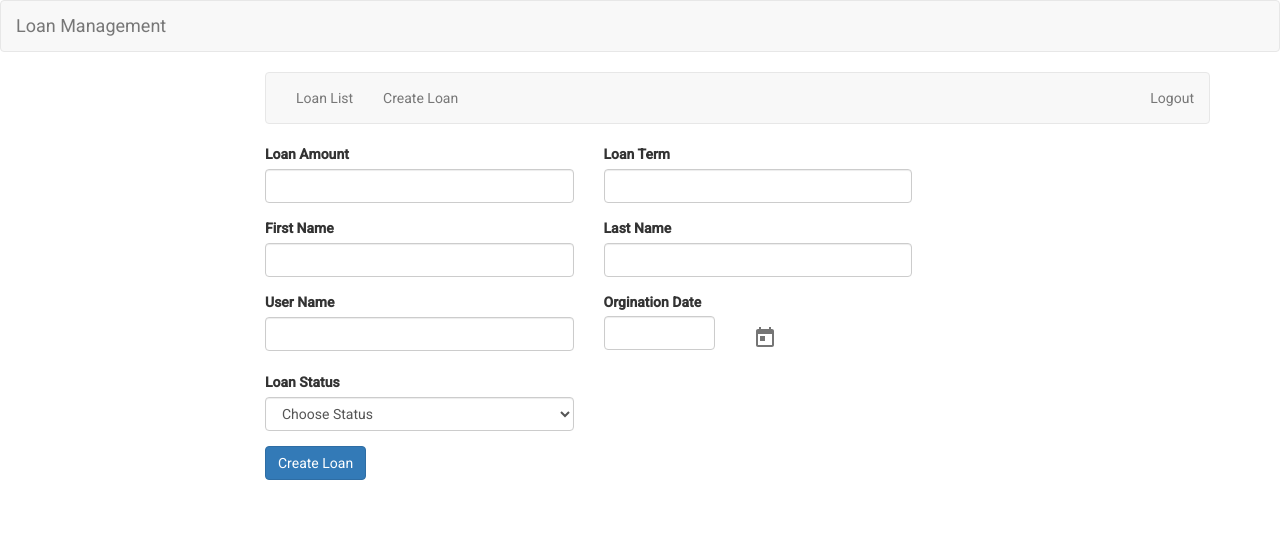
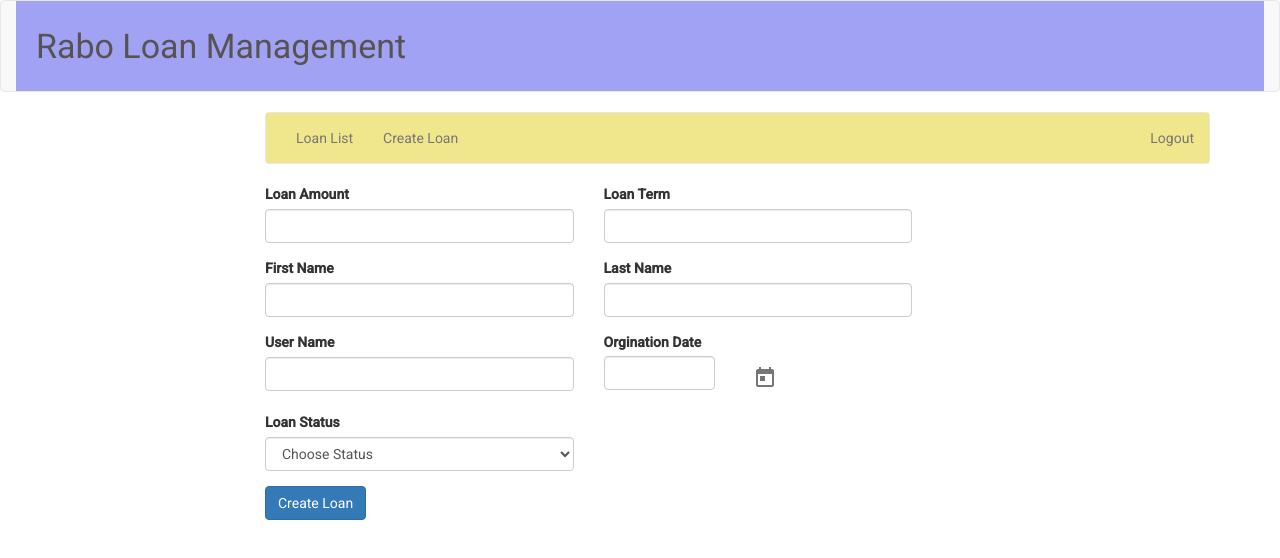
Before and after one commit to venkatesha1710/loan-management-system, an Angular app: page /loan in a window 1280 px wide. Shown: the top 558 px of the page. Built offline with nearby package versions, Linux system fonts and the light colour scheme; sample sign-in values are in the browser's storage.

Commit message:
style and reagister working

```diff
--- a/angular.json
+++ b/angular.json
@@ -124,5 +124,8 @@
       }
     }
   },
-  "defaultProject": "LoanManagement"
+  "defaultProject": "LoanManagement",
+  "cli": {
+    "analytics": "62aaaca8-5de2-433b-bc91-9f935c812587"
+  }
 }
--- a/src/app/header/header.component.html
+++ b/src/app/header/header.component.html
@@ -1,7 +1,19 @@
 <nav class="navbar navbar-default">
     <div class="container-fluid">
-        <div class="navbar-header">
-            <a href="#" class="navbar-brand">Loan Management</a>
+        <div class="navbar-header header">
+            <a href="#" class="navbar-brand">Rabo Loan Management</a>
         </div>
     </div>
 </nav>
+<style>
+    .header {
+    padding: 20px;
+    text-align: left;
+    background: #a2a2f5;
+    width:100%;
+  }
+  .navbar-brand{
+    font-size: 34px;
+    color:#585353;
+  }
+</style>
--- a/src/app/home/home.component.html
+++ b/src/app/home/home.component.html
@@ -1,5 +1,5 @@
 <nav class="navbar navbar-default">
-    <div class="collapse navbar-collapse">
+    <div class="collapse navbar-collapse" style="background-color: khaki;">
         <ul class="nav navbar-nav">
             <li><a href="/list">Loan List</a></li>
             <li><a href="/loan" *ngIf="isAdmin">Create Loan</a></li>
--- a/src/app/loan/loan-list/loan-list.component.html
+++ b/src/app/loan/loan-list/loan-list.component.html
@@ -4,10 +4,10 @@
     </div>
 </div>-->
 <app-home></app-home>
-<div class="row">
+<div class="row" style="background-color:blanchedalmond;">
 <app-loan-item [hidden]="isListOnly"></app-loan-item>
 </div>
-<div class="row">
+<div class="row" >
 <mat-table [dataSource]="dataSource">
     <ng-container matColumnDef="loanNumber">
       <mat-header-cell *matHeaderCellDef> Loan Number </mat-header-cell>
--- a/src/app/login/login.component.html
+++ b/src/app/login/login.component.html
@@ -1,5 +1,5 @@
 <div class="col-md-3"></div>
-<div class="col-md-5">
+<div class="col-md-5" style="background-color: antiquewhite;">
 <form [formGroup]="loginForm" (ngSubmit)="onSubmit()">
     <div class="form-group">
         <label for="username">Username</label>
--- a/src/app/register/register.component.html
+++ b/src/app/register/register.component.html
@@ -48,8 +48,8 @@
                     <label for="status">Role</label>
                     <select class="custom-select form-control" formControlName="role" maxlength="100" [ngClass]="{ 'is-invalid': submitted && f.role.errors }" >
                         <option value="" disabled>Choose Role</option>
-                        <option>ADMIN</option>
-                        <option>USER</option>
+                        <option>admin</option>
+                        <option>user</option>
                      </select>
                     <div *ngIf="submitted && f.role.errors" class="invalid-feedback">
                         <div *ngIf="f.role.errors.required">Role is required</div>
```
